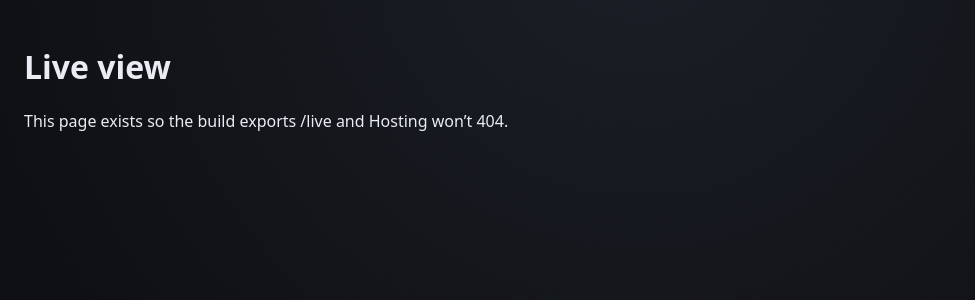
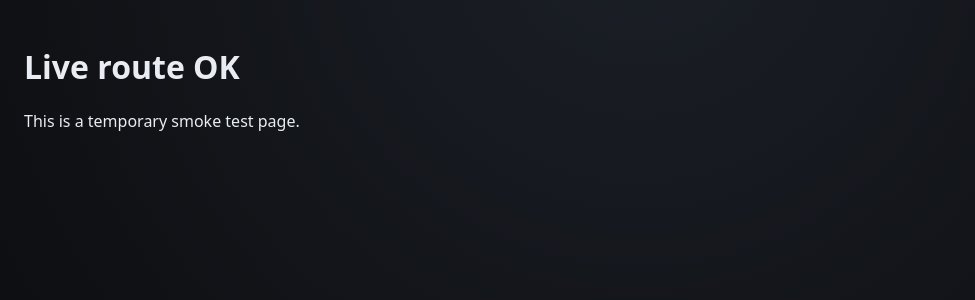
Before and after one commit to scrumpybeetlewink-arch/joyscores-jdp, a Next.js app: page /live in a window 1280 px wide. Before the commit this address had no page. Shown: the top 300 px of the page, without its empty margins (0-975 px from the left). Built offline with nearby package versions, Linux system fonts and the light colour scheme.

Commit message:
Update page.tsx

```diff
--- a/app/live/page.tsx
+++ b/app/live/page.tsx
@@ -1,9 +1,10 @@
-// app/live/page.tsx
-export default function LivePage() {
+export const dynamic = "force-static";
+
+export default function LiveSmoke() {
   return (
     <main style={{ padding: 24 }}>
-      <h1>Live view</h1>
-      <p>This page exists so the build exports /live and Hosting won’t 404.</p>
+      <h1>Live route OK</h1>
+      <p>This is a temporary smoke test page.</p>
     </main>
   );
 }
```
